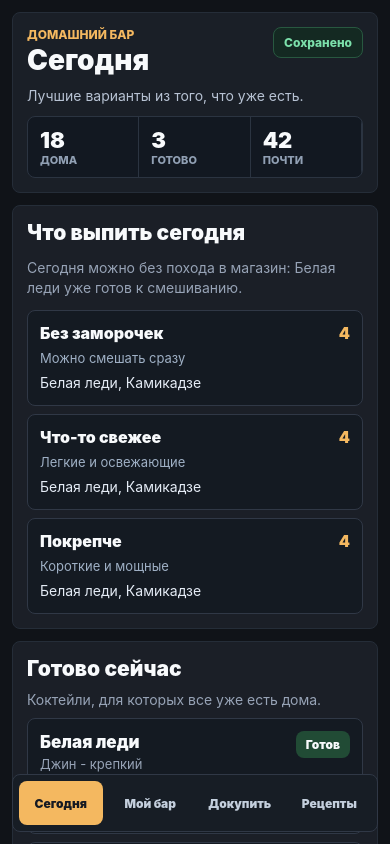
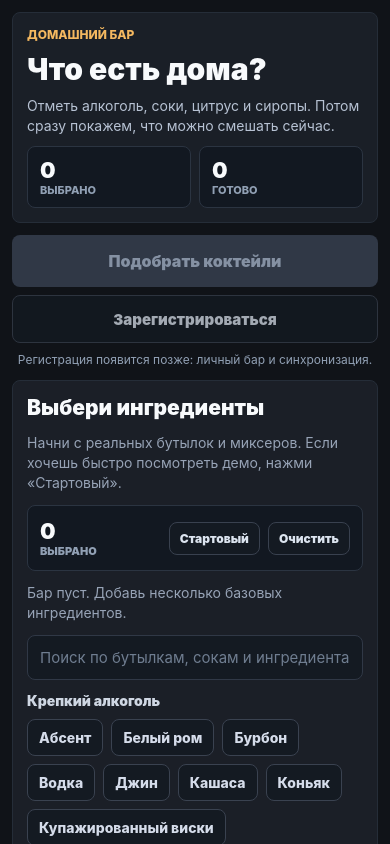
Before and after one commit to sergkreis/Home-bar, a React Native app: screen / in a window 390 px wide. Built offline with nearby package versions, Linux system fonts and the light colour scheme.

Commit message:
Add first-run ingredient selection

```diff
--- a/App.tsx
+++ b/App.tsx
@@ -73,10 +73,11 @@ function getIngredientName(ingredientId: string) {
 }
 
 export default function App() {
-  const [selectedIngredients, setSelectedIngredients] = useState<string[]>(starterIngredients);
+  const [selectedIngredients, setSelectedIngredients] = useState<string[]>([]);
   const [activeTaste, setActiveTaste] = useState<TasteTag | null>(null);
   const [activeTab, setActiveTab] = useState<AppTab>("today");
   const [selectedCocktail, setSelectedCocktail] = useState<RankedCocktail | null>(null);
+  const [hasEnteredApp, setHasEnteredApp] = useState(false);
   const [hasLoadedSavedBar, setHasLoadedSavedBar] = useState(false);
 
   useEffect(() => {
@@ -151,6 +152,7 @@ export default function App() {
   );
 
   const perfectMatches = rankedCocktails.filter((cocktail) => cocktail.missingIngredients.length === 0);
+  const allPerfectMatches = allRankedCocktails.filter((cocktail) => cocktail.missingIngredients.length === 0);
   const almostReady = rankedCocktails.filter(
     (cocktail) => cocktail.missingIngredients.length > 0 && cocktail.missingIngredients.length <= 2,
   );
@@ -180,6 +182,17 @@ export default function App() {
 
   const clearBar = () => {
     setSelectedIngredients([]);
+  };
+
+  const startMatching = () => {
+    if (selectedIngredients.length === 0) {
+      return;
+    }
+
+    setActiveTaste(null);
+    setActiveTab("today");
+    setSelectedCocktail(null);
+    setHasEnteredApp(true);
   };
 
   if (selectedCocktail) {
@@ -252,6 +265,71 @@ export default function App() {
                 <Text style={styles.calloutText}>{selectedCocktail.garnish}</Text>
               </View>
             ) : null}
+          </SectionPanel>
+        </ScrollView>
+      </SafeAreaView>
+    );
+  }
+
+  if (!hasEnteredApp) {
+    const canStartMatching = selectedIngredients.length > 0;
+
+    return (
+      <SafeAreaView style={styles.safeArea}>
+        <StatusBar style="light" />
+        <ScrollView style={styles.screen} contentContainerStyle={styles.onboardingContent}>
+          <View style={styles.onboardingHero}>
+            <Text style={styles.eyebrow}>Домашний бар</Text>
+            <Text style={styles.onboardingTitle}>Что есть дома?</Text>
+            <Text style={styles.subtitle}>
+              Отметь алкоголь, соки, цитрус и сиропы. Потом сразу покажем, что можно смешать сейчас.
+            </Text>
+
+            <View style={styles.onboardingStats}>
+              <View style={styles.onboardingStat}>
+                <Text style={styles.summaryValue}>{selectedIngredients.length}</Text>
+                <Text style={styles.summaryLabel}>выбрано</Text>
+              </View>
+              <View style={styles.onboardingStat}>
+                <Text style={styles.summaryValue}>{allPerfectMatches.length}</Text>
+                <Text style={styles.summaryLabel}>готово</Text>
+              </View>
+            </View>
+          </View>
+
+          <View style={styles.onboardingActions}>
+            <Pressable
+              accessibilityRole="button"
+              disabled={!canStartMatching}
+              onPress={startMatching}
+              style={[styles.primaryButton, !canStartMatching && styles.primaryButtonDisabled]}
+            >
+              <Text style={[styles.primaryButtonText, !canStartMatching && styles.primaryButtonTextDisabled]}>
+                Подобрать коктейли
+              </Text>
+            </Pressable>
+            <Pressable
+              accessibilityRole="button"
+              disabled
+              style={[styles.registerButton, styles.registerButtonDisabled]}
+            >
+              <Text style={styles.registerButtonText}>Зарегистрироваться</Text>
+            </Pressable>
+            <Text style={styles.onboardingHint}>Регистрация появится позже: личный бар и синхронизация.</Text>
+          </View>
+
+          <SectionPanel
+            title="Выбери ингредиенты"
+            hint="Начни с реальных бутылок и миксеров. Если хочешь быстро посмотреть демо, нажми «Стартовый»."
+          >
+            <IngredientPicker
+              ingredients={ingredients}
+              ingredientGroups={ingredientGroups}
+              selectedIngredients={selectedIngredients}
+              onToggleIngredient={toggleIngredient}
+              onClear={clearBar}
+              onReset={resetStarterBar}
+            />
           </SectionPanel>
         </ScrollView>
       </SafeAreaView>
@@ -457,6 +535,88 @@ const styles = StyleSheet.create({
     padding: 12,
     paddingBottom: 40,
     gap: 12,
+  },
+  onboardingContent: {
+    padding: 12,
+    paddingBottom: 40,
+    gap: 12,
+  },
+  onboardingHero: {
+    backgroundColor: "#1a1f27",
+    borderRadius: 8,
+    padding: 14,
+    gap: 10,
+    borderWidth: 1,
+    borderColor: "#252d38",
+  },
+  onboardingTitle: {
+    color: "#f8fafc",
+    fontSize: 30,
+    fontWeight: "900",
+    lineHeight: 34,
+  },
+  onboardingStats: {
+    flexDirection: "row",
+    gap: 8,
+  },
+  onboardingStat: {
+    flex: 1,
+    backgroundColor: "#121821",
+    borderRadius: 8,
+    borderWidth: 1,
+    borderColor: "#2b3441",
+    paddingHorizontal: 12,
+    paddingVertical: 10,
+  },
+  onboardingActions: {
+    gap: 8,
+  },
+  primaryButton: {
+    minHeight: 52,
+    borderRadius: 8,
+    alignItems: "center",
+    justifyContent: "center",
+    backgroundColor: "#f4b860",
+    paddingHorizontal: 14,
+    paddingVertical: 12,
+  },
+  primaryButtonDisabled: {
+    backgroundColor: "#303846",
+  },
+  primaryButtonText: {
+    color: "#151922",
+    fontSize: 16,
+    fontWeight: "900",
+    textAlign: "center",
+  },
+  primaryButtonTextDisabled: {
+    color: "#8591a3",
+  },
+  registerButton: {
+    minHeight: 48,
+    borderRadius: 8,
+    alignItems: "center",
+    justifyContent: "center",
+    borderWidth: 1,
+    borderColor: "#39414f",
+    backgroundColor: "#141a22",
+    paddingHorizontal: 14,
+    paddingVertical: 11,
+  },
+  registerButtonDisabled: {
+    opacity: 0.72,
+  },
+  registerButtonText: {
+    color: "#dce4ef",
+    fontSize: 15,
+    fontWeight: "900",
+    textAlign: "center",
+  },
+  onboardingHint: {
+    color: "#91a0b4",
+    fontSize: 12,
+    lineHeight: 17,
+    textAlign: "center",
   },
   appHeader: {
     backgroundColor: "#1a1f27",
```
Also changed, not shown: 1 other file (tests, documents, lock files or other folders).
